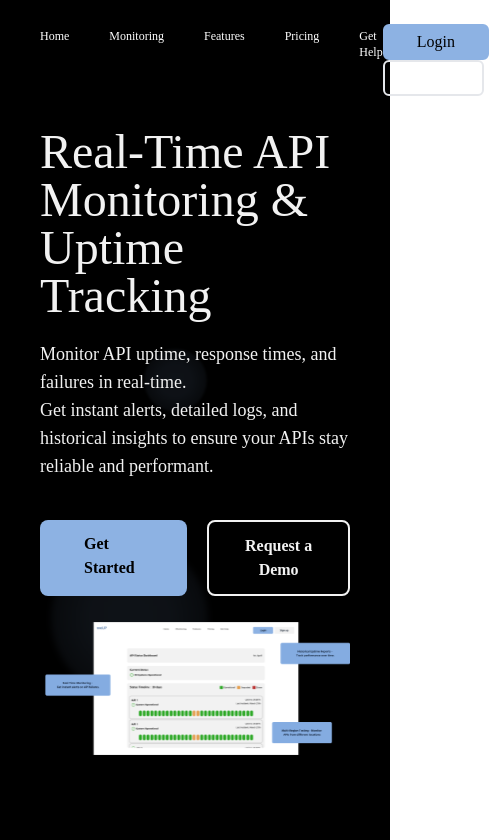
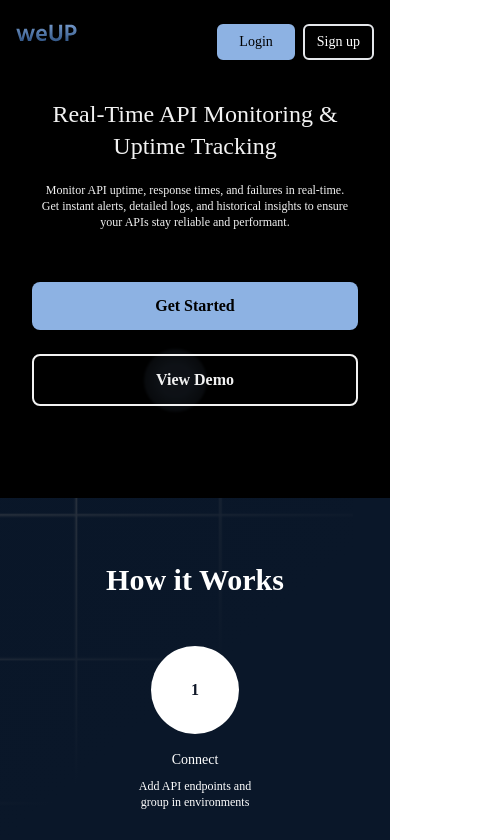
Before and after one commit to p-lurd/myApi-frontend, a React (Vite) app: page / in a window 390 px wide. Shown: the top 840 px of the page, 497 px wide, since content can reach past the window. Built offline with nearby package versions, Linux system fonts and the light colour scheme; a web font is replaced by a local one.

Commit message:
mobile changes

```diff
--- a/src/components/body.jsx
+++ b/src/components/body.jsx
@@ -26,7 +26,7 @@ const Mainbody = () => {
 
   return (
     <div className="font-primary flex flex-col items-center mt-8">
-      <div className="font-primary flex flex-col flex-auto w-5/7 ">
+      <div className="font-primary flex flex-col flex-auto w-full px-0.5 md:w-5/7 ">
         <div className="flex items-start space-x-3 py-3">
           <Link
             to={"#"}
@@ -82,7 +82,7 @@ const Mainbody = () => {
                 </div>
               )}
 
-              {/* This is where to map */}
+
               <div className="flex flex-col px-3 bg-secondary rounded-lg">
                 <div className="flex justify-between pb-8 pt-2 text-sm">
                   <span className=" font-medium">
--- a/src/components/content.jsx
+++ b/src/components/content.jsx
@@ -9,11 +9,11 @@ const Content = () => {
     navigate("/status/67c0fc8c9e176ef282a37af1");
   };
   return (
-    <div className="content flex flex-col items-center mt-8">
-      <h1 className="font-light text-5xl flex flex-col items-center mb-5">
+    <div className="content flex flex-col items-center mt-8 px-8 md:px-10">
+      <h1 className="font-light text-2xl md:text-5xl flex flex-col items-center mb-5">
         Real-Time API Monitoring & <br /> <span>Uptime Tracking</span>{" "}
       </h1>
-      <h3 className="font-extralight text-lg flex flex-col items-center mb-10">
+      <h3 className="font-extralight text-xs md:text-lg text-center mb-10">
         Monitor API uptime, response times, and failures in real-time.
         <br />{" "}
         <span>
@@ -21,18 +21,18 @@ const Content = () => {
           your APIs stay reliable and performant.
         </span>
       </h3>
-      <div className="flex flex-row justify-center">
+      <div className="flex flex-col md:flex-row justify-center w-full">
       <a
         href={`mailto:${supportEmail}`}
-        className="bg-primary mr-5 px-11 py-3 rounded-lg text-black font-semibold"
+        className="bg-primary mr-5 px-11 py-3 rounded-lg text-black font-semibold my-3 text-center w-full md:w-auto"
       >
         Get Started
       </a>
-        <button onClick={handleRequestDemo} className=" px-7 py-3 rounded-lg font-semibold border-2 border-secondary">
-          Request a Demo
+        <button onClick={handleRequestDemo} className=" px-11 py-3 my-3 rounded-lg font-semibold text-center w-full md:w-auto border-2 border-secondary">
+          View Demo
         </button>
       </div>
-      <img src={display} alt="" />
+      <img src={display} alt="" className="hidden md:flex"/>
     </div>
   );
 };
--- a/src/components/faq.jsx
+++ b/src/components/faq.jsx
@@ -28,11 +28,11 @@ const FAQ = () => {
     ];
 
     return (
-        <div className="mt-10 px-4 md:px-16 flex flex-col items-center">
-            <h1 className="text-center font-semibold text-3xl mb-6">FAQs</h1>
-            <div className="space-y-4 flex flex-col items-center w-4/6">
+        <div className="mt-10 md:px-16 flex flex-col items-center">
+            <h1 className="text-center font-semibold text-3xl mb-25 md:mb-6">FAQs</h1>
+            <div className="space-y-4 flex flex-col items-center w-full px-4 md:w-4/6">
                 {faqs.map((faq, index) => (
-                    <div key={index} className="bg-gray-900 px-5 py-8 rounded-md w-full">
+                    <div key={index} className="bg-gray-900 px-5 py-6 text-sm md:py-8 rounded-md w-full">
                         <div
                             className="flex justify-between items-center cursor-pointer"
                             onClick={() => toggleDetail(index)}
@@ -47,7 +47,7 @@ const FAQ = () => {
                             />
                         </div>
                         {openIndex === index && (
-                            <p className="mt-2 text-gray-600">{faq.answer}</p>
+                            <p className="mt-2 text-gray-400">{faq.answer}</p>
                         )}
                     </div>
                 ))}
--- a/src/components/features.jsx
+++ b/src/components/features.jsx
@@ -5,11 +5,11 @@ import infographics from "../assets/infographics.svg"
 
 const FeatureCard = ({ title, description, icon }) => {
     return (
-      <div className="bg-black rounded-lg overflow-hidden">
-        <div className="bg-gray-900 p-8 flex items-center justify-center h-48">
+      <div className="bg-quad rounded-lg overflow-hidden p-5">
+        <div className="bg-gray-900 p-8 flex items-center justify-center h-38 md:h-48">
           <img src={icon} alt="" className="max-h-32 w-auto" />
         </div>
-        <div className="p-6">
+        <div className="py-3 md:py-6">
           <h3 className="text-white text-lg font-semibold mb-2">{title}</h3>
           <p className="text-gray-300">{description}</p>
         </div>
@@ -41,7 +41,8 @@ const Features = () => {
         }
     ]
     return (
-        <div className="my-20">
+      <div className="w-full flex flex-col items-center md:items-start px-3 md:px-0">
+        <div className="my-20 w-full">
             <h1 className="text-white font-semibold text-4xl mb-25 text-center">Key Features</h1>
             <div className="max-w-7xl mx-auto grid grid-cols-1 md:grid-cols-2 gap-6">
                 {features.map((feature, index)=>(
@@ -54,6 +55,7 @@ const Features = () => {
                 ))}
             </div>
         </div>
+        </div>
      );
 }
 
--- a/src/components/footer.jsx
+++ b/src/components/footer.jsx
@@ -1,12 +1,12 @@
 const Footer = () => {
   return (
-    <div className="w-full flex justify-center font-primary mt-20 mb-20">
+    <div className="hidden md:flex w-full justify-center font-primary mt-20 mb-20">
       <div className="rounded-2xl bg-primary flex flex-col justify-center items-center w-5/6 py-10 pb-20">
         <h1 className="font-semibold text-4xl text-final font-primary pt-10">
           Ready to monitor your APIs?
         </h1>
         <div className="flex flex-col md:flex-row my-10">
-          <span className="text-final pr-4 pt-0.5">Secure and scalable architecure</span>
+          <span className="text-final px-4 pt-0.5">Secure and scalable architecure</span>
           <ul className="flex flex-wrap gap-x-6 pl-4 list-disc text-final marker:text-lg">
             <li>Multiprotocol support</li>
             <li>API monitoring</li>
--- a/src/components/header.jsx
+++ b/src/components/header.jsx
@@ -22,14 +22,15 @@ const Header = () => {
     font-primary
     justify-between
     md:ml-4
+     pr-4 pl-4
     `}
     >
       <div className="my-6">
         <img src={weup} alt="logo" onClick={() => navigate("/")} />
       </div>
 
-      <nav className={`flex justify-evenly flex-1 my-7 sm:pl-[8%]`}>
-        <div className="flex space-x-10 text-xs">
+      <nav className={`hidden md:flex justify-evenly flex-1 my-7 sm:pl-[8%]`}>
+        <div className="flex space-x-8 text-xs">
           <Link to={"/"}>Home</Link>
           <Link to={"#"}>Monitoring</Link>
           <Link to={"#"}>Features</Link>
@@ -38,11 +39,11 @@ const Header = () => {
         </div>
       </nav>
       <div className=" bg-color-blue-500 pt-6 md:mr-6">
-        <button className=" bg-primary border-2 border-primary mr-2 px-8 py-1 rounded-md text-black">
+        <button className=" text-sm md:text-lg bg-primary border-2 border-primary mr-2 px-5 py-1.5 md:px-8 md:py-1 rounded-md text-black">
           Login
         </button>
         <button
-          className={`${getMainTextColor().bgColor} px-6 py-1 rounded-md border-2 ${location ==="/"? "border-white" :"border-gray-200"}`}
+          className={`${getMainTextColor().bgColor} text-sm md:text-lg px-3  py-1.5 md:px-6 md:py-1 rounded-md border-2 ${location ==="/"? "border-white" :"border-gray-200"}`}
         >
           Sign up
         </button>
--- a/src/components/works.jsx
+++ b/src/components/works.jsx
@@ -35,11 +35,11 @@ const Works = () => {
             {steps.map((step, index) => (
               <React.Fragment key={step.number}>
                 <div className="flex flex-col items-center mb-8 md:mb-0">
-                  <div className="bg-white text-gray-900 w-30 h-30 rounded-full flex items-center justify-center text-3xl font-semibold mb-4">
+                  <div className="bg-white text-gray-900 w-22 h-22 md:w-30 md:h-30 rounded-full flex items-center justify-center md:text-3xl font-semibold mb-4">
                     {step.number}
                   </div>
-                  <h3 className="text-white text-xl font-medium mb-2">{step.title}</h3>
-                  <p className="text-white text-center max-w-xs text-sm">
+                  <h3 className="text-white text-sm md:text-xl font-light md:font-medium mb-2">{step.title}</h3>
+                  <p className="text-white text-center max-w-xs font-extralight text-xs md:text-sm md:font-medium">
                     {step.descriptionParts[0]}
                     <br />
                     {step.descriptionParts[1]}
--- a/src/index.css
+++ b/src/index.css
@@ -5,6 +5,7 @@
   --color-primary: #8DB2E3;
   --color-secondary: #F2F2F2;
   --color-tertiary: #333333;
+  --color-quad: #080808;
   --color-final: #0D0D0D;
   --font-primary: "Hind Madurai";
 }
--- a/src/pages/home.jsx
+++ b/src/pages/home.jsx
@@ -10,7 +10,7 @@ const Home = () => {
   return (
     <>
       <div
-      className="bg-repeat w-full h-full px-10 font-primary pb-20 text-secondary"
+      className="bg-repeat w-full h-full font-primary pb-20 text-secondary"
       style={{ backgroundImage: `url(${bgUrl})` }}
       >
         <Header></Header>
```
